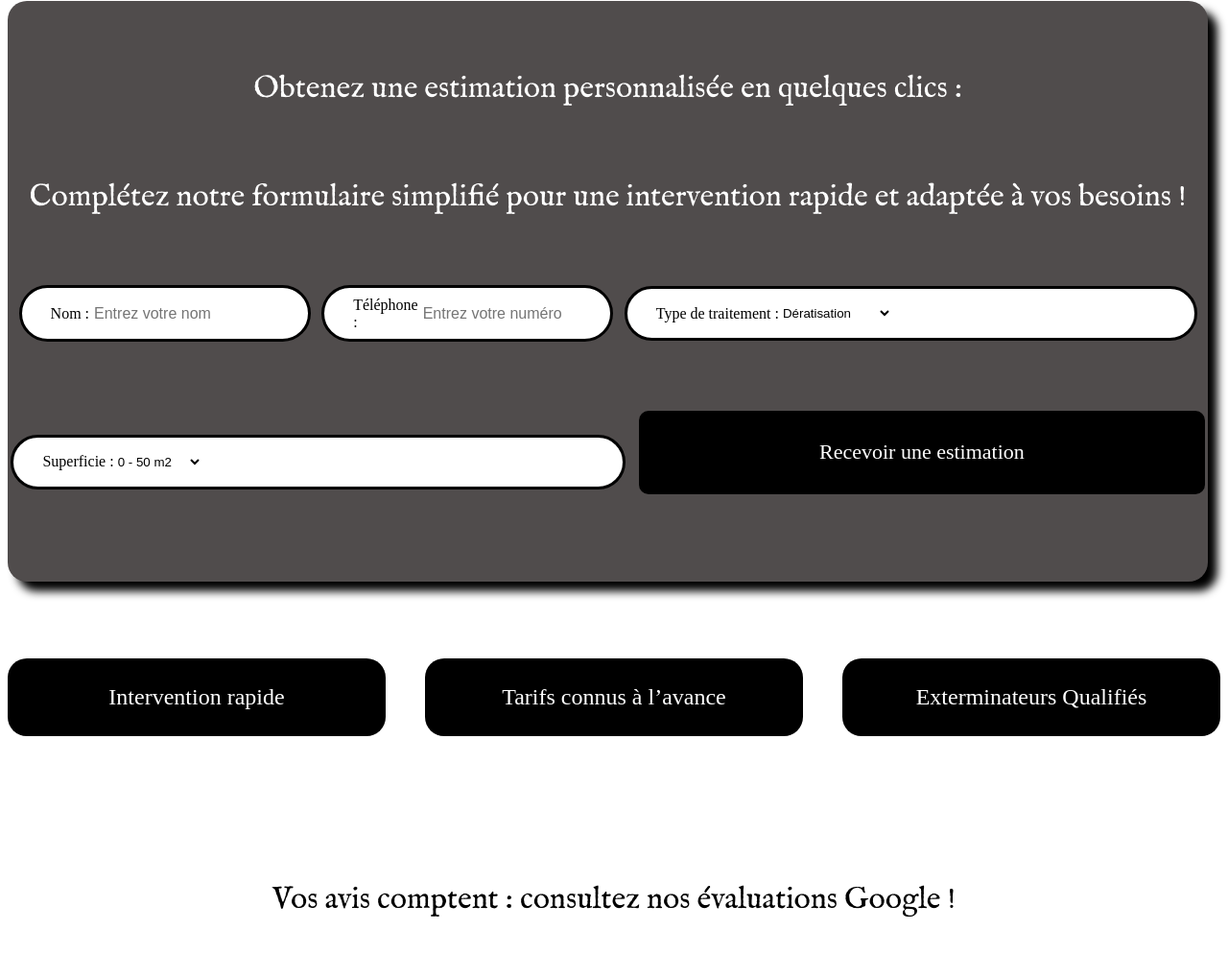
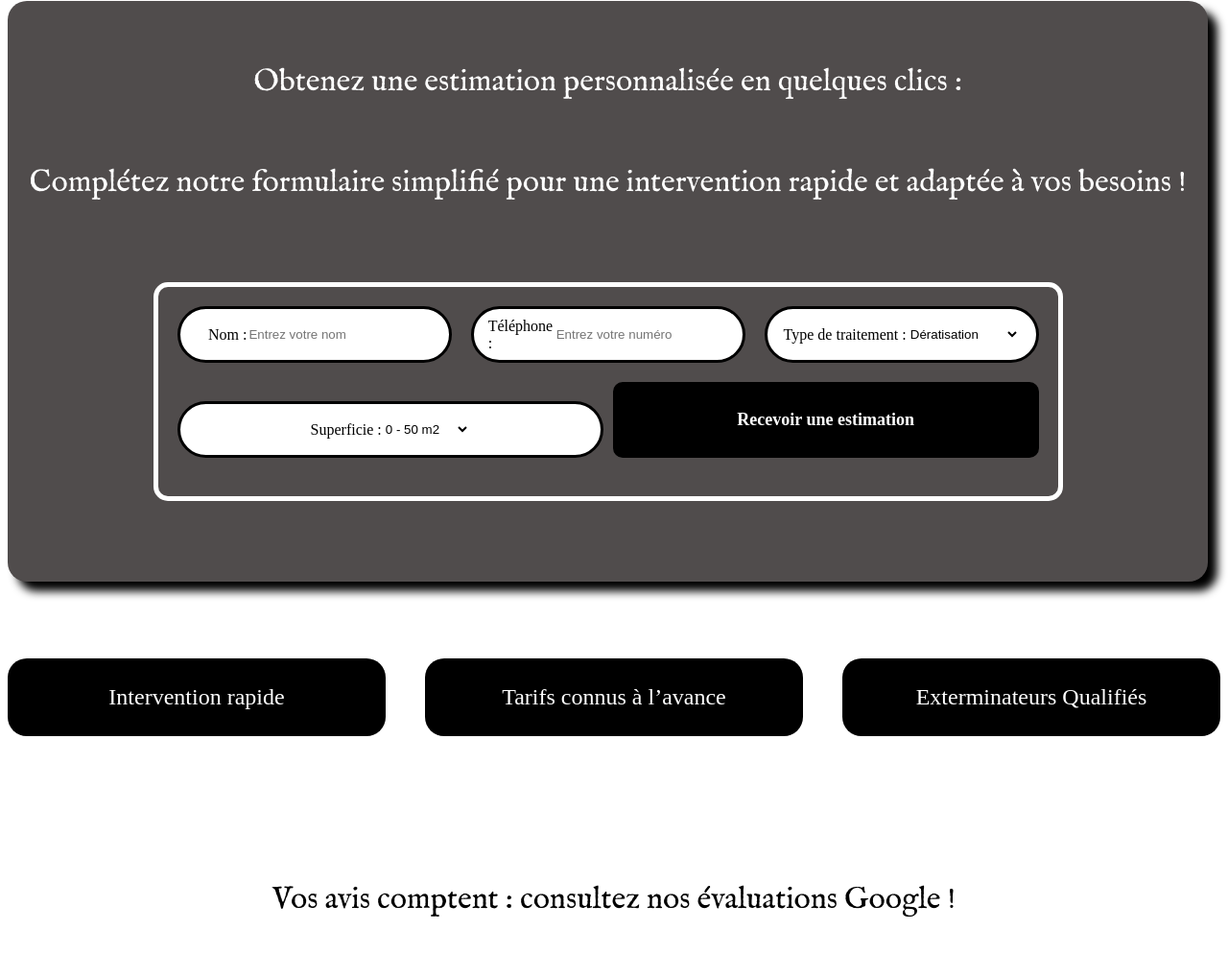
Before and after one commit to yaacov-zakine/SITELRP, a plain HTML site: page index.html in a window 1280 px wide. Shown: the part 2295-3289 px from the top of the page at 96% size. Drawn offline with Linux system fonts and the light colour scheme.

Commit message:
initial commit

```diff
--- a/index.html
+++ b/index.html
@@ -124,7 +124,9 @@
         >Complétez notre formulaire simplifié pour une intervention rapide et
         adaptée à vos besoins !</a
       >
-
+      <div class="outline">
+        <div class="container2">
+          <!-- Première ligne -->
           <div class="block1">
             <div class="name">
               Nom :
@@ -155,6 +157,8 @@
               </select>
             </div>
           </div>
+
+          <!-- Deuxième ligne -->
           <div class="block2">
             <div class="area">
               Superficie :
@@ -164,10 +168,8 @@
                 <option value="> 100 m2">> 100 m2</option>
               </select>
             </div>
-
-        <div class="estimation-group">
             <div class="price">Recevoir une estimation</div>
-          <div class="estimation-container"></div>
+          </div>
         </div>
       </div>
     </section>
--- a/style.css
+++ b/style.css
@@ -347,111 +347,87 @@ p {
   text-align: center;
 }
 
+.outline {
+  background-color: #504c4c;
+  border: 5px solid white;
+  padding: 20px;
+  margin: 20px auto;
+  max-width: 900px;
+  display: flex;
+  flex-direction: column;
+  align-items: center;
+  gap: 20px;
+  border-radius: 15px;
+}
+
+.container2 {
+  background-color: #504c4c;
+  display: flex;
+  flex-direction: column;
+  align-items: center;
+  gap: 20px;
+  width: 100%;
+}
+
 .block1 {
   display: flex;
-  justify-content: space-evenly;
+  justify-content: center;
   align-items: center;
+  gap: 20px;
+  width: 100%;
 }
 
-.name {
-  color: black;
-  font-size: 16px;
-  width: 268px;
+.block2 {
+  display: flex;
+  justify-content: center;
+  align-items: center;
+  gap: 20px;
+  width: 100%;
+}
+
+.name,
+.phone,
+.treatment,
+.area,
+.price {
+  display: flex;
+  justify-content: center;
+  align-items: center;
+  width: 250px;
   height: 53px;
   background-color: #ffffff;
   border-radius: 30px;
-  display: flex;
-  justify-content: start;
-  align-items: center;
-  padding-left: 30px;
-  border: 3px solid black;
-  pointer-events: auto;
-}
-
-.name input {
-  flex: 1;
-  height: 100%;
-  border: none;
-  background: transparent;
-  font-size: 16px;
-  outline: none;
-  color: black;
-  padding-left: 5px;
-  pointer-events: auto;
-  z-index: 10;
-}
-
-.phone {
-  color: black;
-  font-size: 16px;
-  width: 268px;
-  height: 53px;
-  background-color: #ffffff;
-  border-radius: 30px;
-  display: flex;
-  justify-content: start;
-  align-items: center;
-  padding-left: 30px;
+  padding: 0 15px;
   border: 3px solid black;
 }
 
-.phone input {
+.area,
+.price {
   flex: 1;
-  height: 100%;
-  border: none;
-  background: transparent;
-  font-size: 16px;
-  outline: none;
-  color: black;
-  padding-left: 5px;
-  pointer-events: auto;
-  z-index: 10;
+  max-width: 420px;
 }
 
-.treatment {
-  color: black;
-  font-size: 16px;
-  width: 561px;
-  height: 51px;
-  background-color: #ffffff;
-  border-radius: 30px;
-  display: flex;
-  justify-content: start;
-  align-items: center;
-  padding-left: 30px;
-  border: 3px solid black;
-  pointer-events: auto;
-  z-index: 10;
+input {
+  border: none;
+  outline: none;
 }
 
-.area {
-  color: black;
-  font-size: 16px;
-  width: 605px;
-  height: 51px;
-  background-color: #ffffff;
-  border-radius: 30px;
-  display: flex;
-  justify-content: start;
-  align-items: center;
-  padding-left: 30px;
-  border: 3px solid black;
+.price {
+  background-color: black;
+  color: white;
+  font-size: 18px;
+  font-weight: bold;
+  cursor: pointer;
+  transition: 0.3s;
 }
 select {
   border: none;
   outline: none;
   background-color: transparent;
 }
-.price {
-  color: #ffffff;
-  font-size: 22px;
-  width: 560px;
-  height: 67px;
-  background-color: black;
-  border-radius: 12px;
-  display: flex;
-  justify-content: center;
-  align-items: center;
+
+.price:hover {
+  background-color: #222;
 }
 
 .highlight {
--- a/stylejeu.css
+++ b/stylejeu.css
@@ -10,6 +10,98 @@ body {
   justify-content: center;
   align-items: center;
   height: 100vh;
+}
+
+header {
+  background-color: snow;
+  height: 100px;
+  box-shadow: 10px 5px 10px 0px;
+  display: flex;
+  justify-content: space-between;
+  align-items: center;
+  position: fixed;
+  top: 0; /* L'accroche en haut */
+  left: 0;
+  width: 100%;
+  z-index: 1000;
+}
+
+.logo {
+  width: 60px;
+  height: 60%;
+  margin: 15px;
+}
+
+#header1 {
+  display: flex;
+  justify-content: space-between;
+  align-items: center;
+  gap: 40px;
+  margin: 15px;
+  text-decoration: none;
+}
+
+.banner {
+  margin-right: 15px;
+  text-decoration: none;
+  font-family: "InaiMathi";
+  color: black;
+  transition: color 0.3s ease-in-out;
+}
+
+.banner:hover {
+  color: #cfb38e;
+}
+
+.buttons {
+  background-color: black;
+  width: 190px;
+  height: 44px;
+  border-radius: 8px;
+  display: flex;
+  justify-content: center;
+  align-items: center;
+  gap: 10px;
+}
+.buttons:hover {
+  background-color: black;
+  opacity: 80%;
+}
+
+.buttons-large {
+  background-color: black;
+  width: 255px;
+  height: 45px;
+  border-radius: 8px;
+  display: flex;
+  justify-content: center;
+  align-items: center;
+  gap: 1Opx;
+}
+
+.buttons-large:hover {
+  background-color: black;
+  opacity: 80%;
+}
+
+.colorTextButtons {
+  color: #ffffff;
+  font-family: "InaiMathi";
+  display: flex;
+  justify-content: center;
+  align-items: center;
+  font-size: 16px;
+  position: relative;
+  margin-top: 15px;
+  transition: background-color 0.3s, color 0.3s;
+  text-decoration: none;
+}
+
+.iconDevis {
+  width: 20px;
+  height: 20px;
+  display: flex;
+  justify-content: space-between;
 }
 
 h1 {
@@ -44,7 +136,6 @@ p {
   font-size: 2rem;
   margin: 10px 0;
   padding: 10px;
-  background-color: #ff4757;
   color: white;
   border-radius: 5px;
   animation: pulse 1s infinite alternate;
@@ -62,7 +153,7 @@ p {
 #click-count {
   font-weight: bold;
   font-size: 1.5rem;
-  color: #d72638;
+  color: white;
   margin-bottom: 20px;
 }
 
@@ -102,3 +193,8 @@ p {
 .return-link {
   text-decoration: none;
 }
+
+.outline {
+  background-color: #cfb38e;
+  border: 5px solid white;
+}
```
Also changed, not shown: indexjeu.html (+28 -3 lines), 2 other files. Lines whose indentation alone changed are shown as unchanged.
